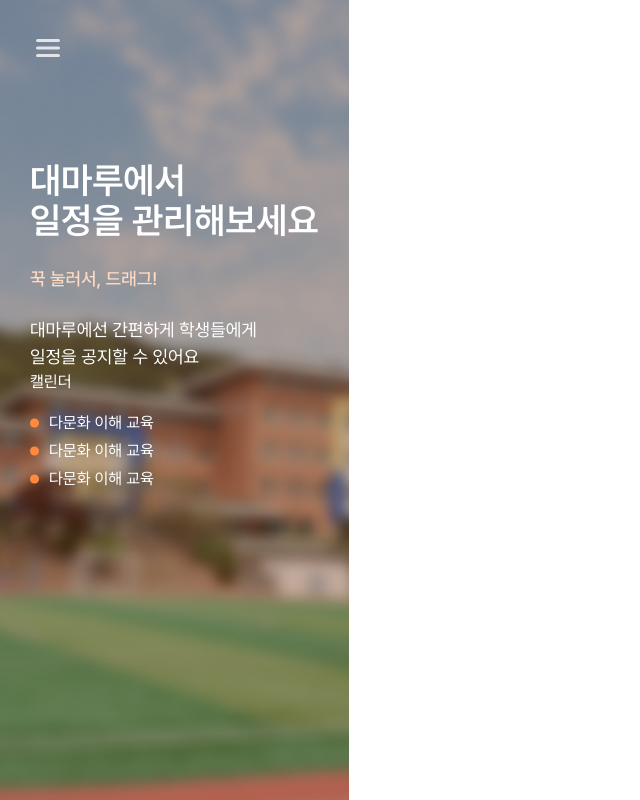
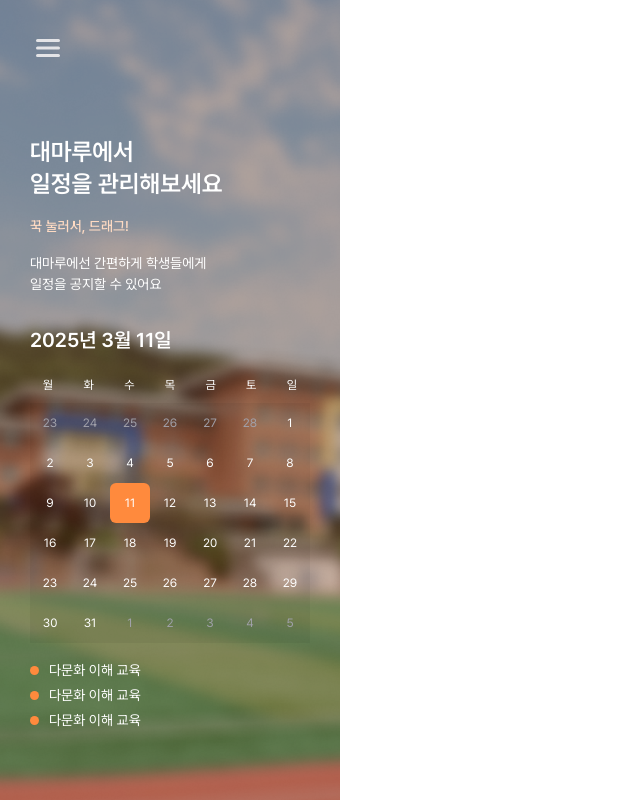
Before and after one commit to daemaru/daemaru-admin-frontend, a Next.js app: page / in a window 1280 px wide. Shown: the whole page, without its empty margins (0-640 px from the left). Built offline with nearby package versions, Linux system fonts and the light colour scheme.

Commit message:
feat :: calender publishing

```diff
--- a/src/app/page.tsx
+++ b/src/app/page.tsx
@@ -1,4 +1,4 @@
-import Sidebar from "@/components/sidebar";
+import Sidebar from "@/components/sidebar/sidebar";
 
 export default function Home() {
   return (
--- /dev/null
+++ b/src/components/sidebar/calender/calender.tsx
@@ -0,0 +1,33 @@
+import { changeDate } from "../../../utils/getCalender"
+import Day from "../calender/day"
+
+const Calendar = () => {
+  const today = new Date()
+  const year = today.getFullYear()
+  const month = today.getMonth() + 1
+  const day = today.getDate()
+  const DayOfTheWeek = ['월', '화', '수', '목', '금', '토', '일']
+  const calendarData = changeDate(year, month)
+
+  return (
+    <div className="flex flex-col mt-[30px]">
+        <span className="text-[20px] font-semibold">{year}년 {month}월 {day}일</span>
+        <div className="flex justify-between w-full mt-3">
+        {DayOfTheWeek.map((day, i) => (
+            <div key={i} className="flex items-center justify-center w-9 h-9 text-[12px]">{day}</div>
+        ))}
+        </div>
+        <div className="flex flex-col justify-between w-full h-full bg-transparent/5">
+        {calendarData.map((week, i) => (
+            <div className="flex justify-between" key={i}>
+                {week.map((date, j) => (
+                    <Day date={date} week={i} key={`${i}-${j}`} month={month} year={year} />
+                ))}
+            </div>
+        ))}
+        </div>
+    </div>
+  )
+}
+
+export default Calendar
--- /dev/null
+++ b/src/components/sidebar/calender/day.tsx
@@ -0,0 +1,25 @@
+interface PropsType {
+    date: number
+    week: number
+    month: number
+    year: number
+  }
+
+  const today = new Date()
+
+  const Day = ({ date, week, month, year }: PropsType) => {
+    const isToday = today.toDateString() === new Date(year, month - 1, date).toDateString();
+    const isInactive = (week === 0 && date >= 23) || (week >= 3 && date <= 6);
+
+    return (
+      <div
+        className={`flex items-center justify-center w-10 h-10 rounded-md text-[12px]
+        ${isToday ? 'bg-[#FF8A3D]' : ''}
+        ${isInactive ? 'text-[#a1a1aa]' : ''}`}
+      >
+        {date}
+      </div>
+    );
+  };
+
+  export default Day
--- a/src/components/sidebar.tsx
+++ b/src/components/sidebar/sidebar.tsx
@@ -1,11 +1,12 @@
 "use client"
 
-import Background from "../assets/imgs/backgroud.png";
+import Background from "../../assets/imgs/backgroud.png";
 import Image from "next/image";
-import HamburgerIcon from "../assets/imgs/hamburger.svg";
-import CircleIcon from "../assets/imgs/circle.svg";
+import HamburgerIcon from "../../assets/imgs/hamburger.svg";
+import CircleIcon from "../../assets/imgs/circle.svg";
 import { useState } from "react";
 import Modal from "./modal";
+import Calender from "./calender/calender";
 
 const Sidebar = () => {
     const [openModal, setOpenModal] = useState<boolean>(false);
@@ -25,24 +26,24 @@ const Sidebar = () => {
                 <Image src={HamburgerIcon} alt="" className="cursor-pointer" onClick={toggleModal}/>
                 {openModal && <Modal />}
             </div>
-            <div className="flex flex-col gap-[24px]">
-                <h3 className="text-4xl font-semibold mt-[95px]">대마루에서<br />일정을 관리해보세요</h3>
-                <p className="text-primary-orange-lightActive font-[500] text-[18px]">꾹 눌러서, 드래그!</p>
-                <span className="text-[18px]">대마루에선 간편하게 학생들에게<br />일정을 공지할 수 있어요</span>
+            <div className="flex flex-col gap-[16px]">
+                <h3 className="text-2xl font-semibold mt-[70px]">대마루에서<br />일정을 관리해보세요</h3>
+                <p className="text-primary-orange-lightActive font-[500] text-[14px]">꾹 눌러서, 드래그!</p>
+                <span className="text-[14px]">대마루에선 간편하게 학생들에게<br />일정을 공지할 수 있어요</span>
             </div>
-            <div>캘린더</div>
+            <Calender />
             <div className="mt-[17px] flex flex-col gap-[4px]">
                 <div className="flex gap-[10px]">
                     <Image src={CircleIcon} alt=""/>
-                    <span>다문화 이해 교육</span>
+                    <span className="text-[14px]">다문화 이해 교육</span>
                 </div>
                 <div className="flex gap-[10px]">
                     <Image src={CircleIcon} alt=""/>
-                    <span>다문화 이해 교육</span>
+                    <span className="text-[14px]">다문화 이해 교육</span>
                 </div>
                 <div className="flex gap-[10px]">
                     <Image src={CircleIcon} alt=""/>
-                    <span>다문화 이해 교육</span>
+                    <span className="text-[14px]">다문화 이해 교육</span>
                 </div>
             </div>
         </div>
--- /dev/null
+++ b/src/utils/getCalender.tsx
@@ -0,0 +1,52 @@
+export const changeDate = (year: number, month: number) => {
+    // 이전 달의 마지막 날짜와 요일
+    const PVLastDate = new Date(year, month - 1, 0).getDate()
+    const PVLastDay = new Date(year, month - 1, 0).getDay()
+
+    // 현재 달의 마지막 날짜와 요일
+    const ThisLastDay = new Date(year, month, 0).getDay()
+    const ThisLastDate = new Date(year, month, 0).getDate()
+
+    // 이전 달의 날짜 배열 생성
+    let PVLD: number[] = []
+    if (PVLastDay !== 6) {
+      for (let i = 0; i < PVLastDay + 1; i++) {
+        PVLD.unshift(PVLastDate - i)
+      }
+    }
+
+    // 다음 달의 날짜 배열 생성 (1부터 필요한 만큼)
+    let TLD: number[] = []
+    for (let i = 1; i < 7 - ThisLastDay; i++) {
+      TLD.push(i)
+    }
+
+    // 현재 달의 날짜 배열 생성
+    let TD = Array.from(Array(ThisLastDate + 1).keys()).slice(1)
+
+    // 전체 날짜 배열 생성
+    const allDates = PVLD.concat(TD, TLD)
+
+    // 주별로 분리
+    const weeks: number[][] = []
+    let week: number[] = []
+
+    allDates.forEach((date, index) => {
+      week.push(date)
+
+      // 일주일이 되었거나 마지막 날짜인 경우
+      if (week.length === 7 || index === allDates.length - 1) {
+        if (week.length < 7) {
+          // 마지막 주차에서 7일이 안 되는 경우, 다음 달의 날짜로 채움
+          const remainingDays = 7 - week.length
+          for (let i = 1; i <= remainingDays; i++) {
+            week.push(TLD[TLD.length - 1] + i)
+          }
+        }
+        weeks.push([...week])
+        week = []
+      }
+    })
+
+    return weeks
+  }
```
Also changed, not shown: src/components/sidebar/modal.tsx (renamed from src/components/modal.tsx).
